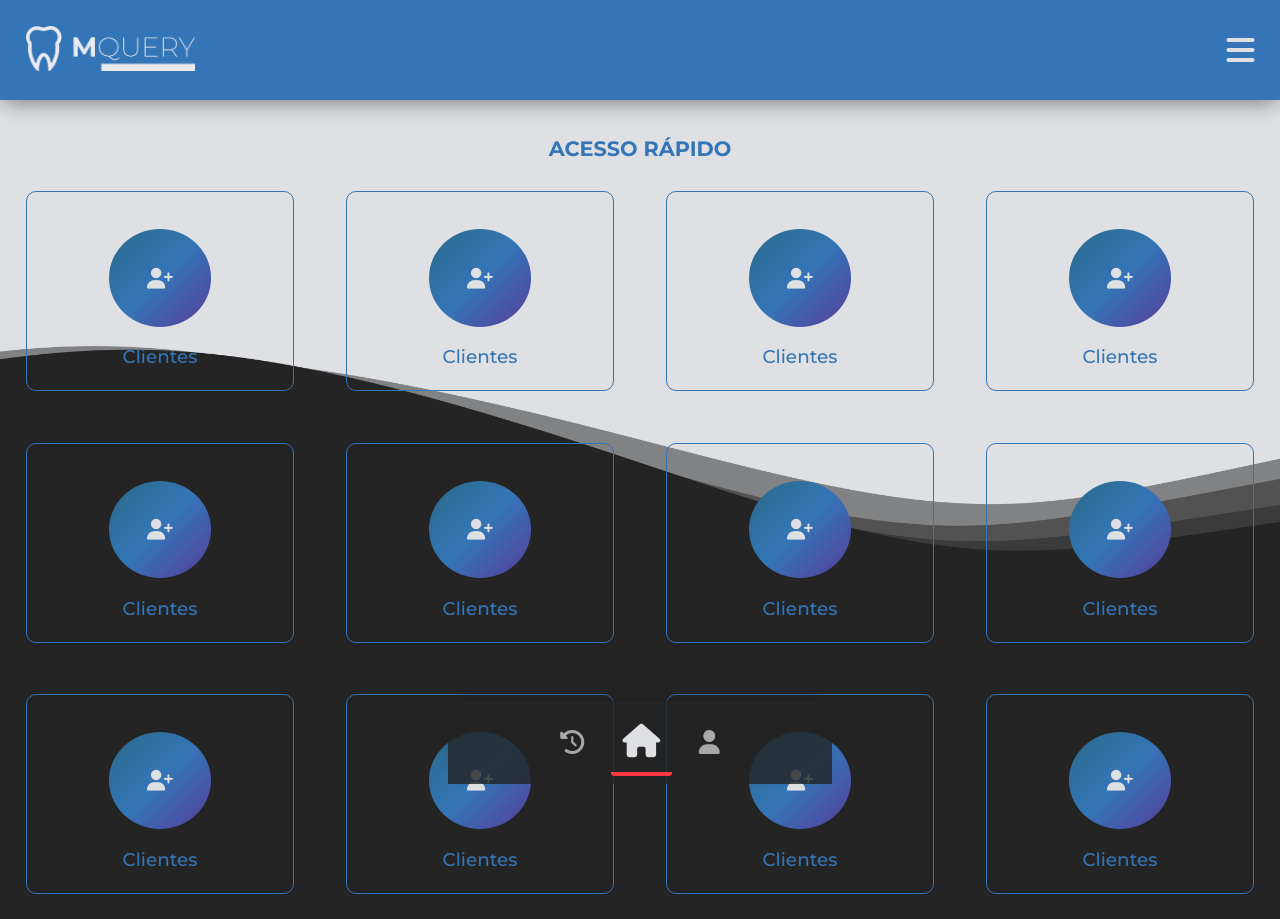
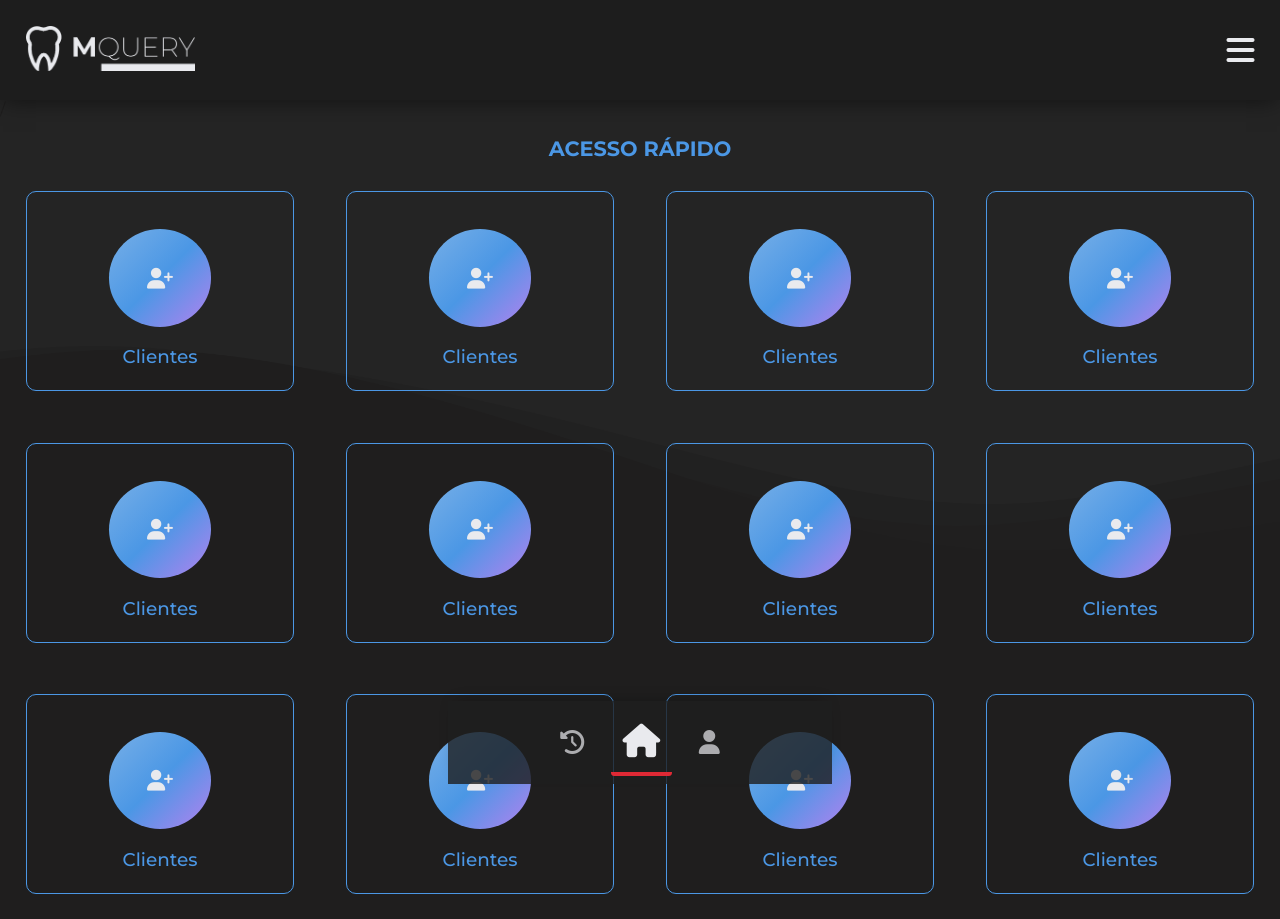
Before and after one commit to JulioFrontEnd/frontEnd-tcc, a React (Create React App) app: page /menu in a window 1280 px wide. Built offline with nearby package versions, Linux system fonts and the light colour scheme.

Commit message:
Adding Organization

```diff
--- a/src/App.js
+++ b/src/App.js
@@ -7,6 +7,7 @@ import BottomMenu from './components/bottomMenu';
 import mainPage from './components/mainPage';
 import userPage from './components/user';
 import back from './components/back';
+import peoplePlus from './components/peoplePlus';
 
 
 function App() {
@@ -26,9 +27,16 @@ function App() {
             SWITCH DE ROTAS DE PAGINAS DINÂMICAS
           */}
           <Switch>
+            {/* ROTAS DE LOGIN */}
             <Route exact path="/" render={()=>{window.location.href = "/menu";}}/>
+
+            {/* ROTAS MENU */}
             <Route exact path="/menu" component={mainPage} />
+            <Route exact path="/menu/peoplePlus" component={peoplePlus} />
+
+            {/* ROTAS POPOP */}
             <Route exact path="/popop/user" component={userPage} />
+
           </Switch>
           {/*
             SWITCH DE ROTAS FIXAS DE BAIXO DAS PÁGINAS
--- /dev/null
+++ b/src/components/_intermediate/index.js
@@ -0,0 +1,41 @@
+import React from 'react';
+import './index.scss';
+
+class Intermediate extends React.Component{
+
+    redirectTo(link){
+        window.location.href = link;
+    }
+
+    render(){
+        // configuração de telas
+        const data = this.props.data;
+
+        const theme = this.props.theme;
+        return(
+            <div className={`main-page main-page-${theme} global-theme-${theme}`}>
+                /
+                <h2>{this.props.title}</h2>
+                <div className="option-menu">
+                {
+                    data.map(item=>{
+                        return(
+                            <div key={item.id} className="content" onClick={()=>this.redirectTo(item.path)}>
+                                <div className="content-all">
+                                <div>
+                                    <i className={item.iconId}></i>
+                                </div>
+                                <p>{item.title}</p>
+                                </div>
+                            </div>
+                        )
+                    })
+                }
+                </div>
+            </div>
+        );
+    }
+}
+
+
+export default Intermediate;
--- a/src/components/mainPage/index.scss
+++ b/src/components/_intermediate/index.scss
@@ -2,6 +2,7 @@
 
 .main-page{
     width: 100vw;
+    min-height: 100vh;
     .option-menu{
         display: flex;
         flex-wrap: wrap;
--- a/src/components/mainPage/index.js
+++ b/src/components/mainPage/index.js
@@ -1,13 +1,8 @@
 import React from 'react';
 import {connect} from 'react-redux';
-import './index.scss';
+import Intermediate from '../_intermediate';
 
 class MainPage extends React.Component{
-
-    redirectTo(link){
-        window.location.href = link;
-    }
-
     render(){
         // configuração de telas
         const data = [
@@ -80,37 +75,10 @@ class MainPage extends React.Component{
                 path:"/menu/peoplePlus",
             },
         ];
-
-
-
-
-
-
-
-
-
-
         const theme = this.props.theme;
         return(
-            <div className={`main-page main-page-${theme} global-theme-${theme}`}>
-                /
-                <h2>ACESSO RÁPIDO</h2>
-                <div className="option-menu">
-                {
-                    data.map(item=>{
-                        return(
-                            <div key={item.id} className="content" onClick={()=>this.redirectTo(item.path)}>
-                                <div className="content-all">
-                                <div>
-                                    <i className={item.iconId}></i>
-                                </div>
-                                <p>{item.title}</p>
-                                </div>
-                            </div>
-                        )
-                    })
-                }
-                </div>
+            <div>
+                <Intermediate theme={theme} data={data} title="ACESSO RÁPIDO" />
             </div>
         );
     }
--- /dev/null
+++ b/src/components/peoplePlus/index.js
@@ -0,0 +1,33 @@
+import React from 'react';
+import {connect} from 'react-redux';
+import Intermediate from '../_intermediate';
+
+class peoplePlus extends React.Component{
+    render(){
+        // configuração de telas
+        const data = [
+            {
+                id:1,
+                title:"ADICIONAR",
+                iconId:"fas fa-user-plus",
+                path:"/popop/peoplePlus/add",
+            },
+            {
+                id:2,
+                title:"LISTAR",
+                iconId:"fas fa-user-plus",
+                path:"/menu/peoplePlus/read",
+            },
+
+        ];
+        const theme = this.props.theme;
+        return(
+            <div>
+                <Intermediate theme={theme} data={data} title="GERENCIE OS CLIENTES" />
+            </div>
+        );
+    }
+}
+
+
+export default connect(state=>({theme:state.actualTheme}))(peoplePlus);
--- a/src/components/reducers/theme.js
+++ b/src/components/reducers/theme.js
@@ -9,7 +9,7 @@ const initial_state = {
         name:'light',
     }],
 
-    actualTheme:"light",
+    actualTheme:"dark",
 }
 
 const reducer = (state = initial_state, action)=>{
--- a/src/index.scss
+++ b/src/index.scss
@@ -42,7 +42,7 @@ body{
     .global-theme-dark{
         height: initial;
         background: $dark-blackColor url("./img/dark-wallpaper.png");
-        background-size: auto 60%;
+        background-size: 100%;
         background-position-x: center;
         background-repeat: no-repeat;
     }
```
